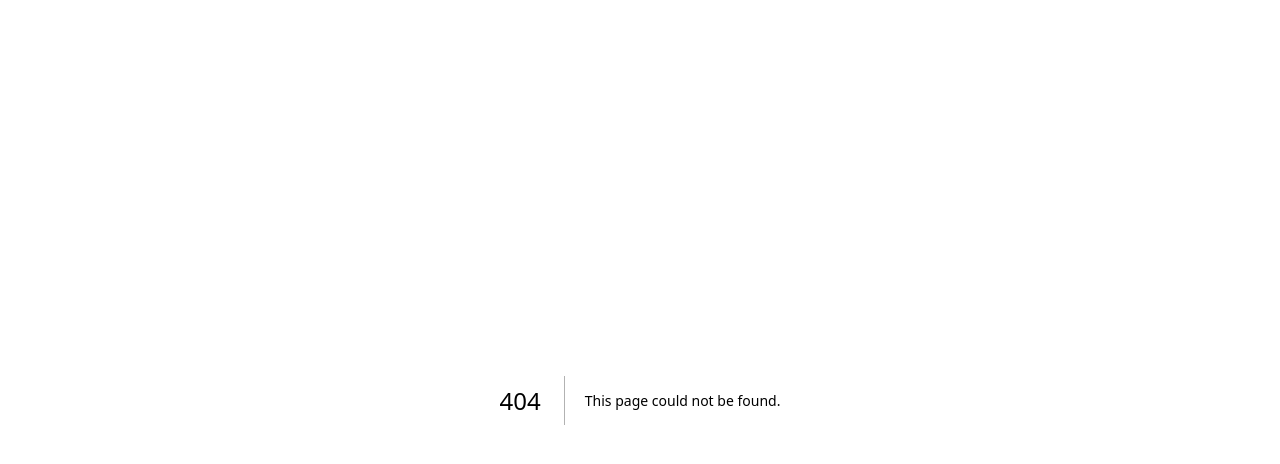
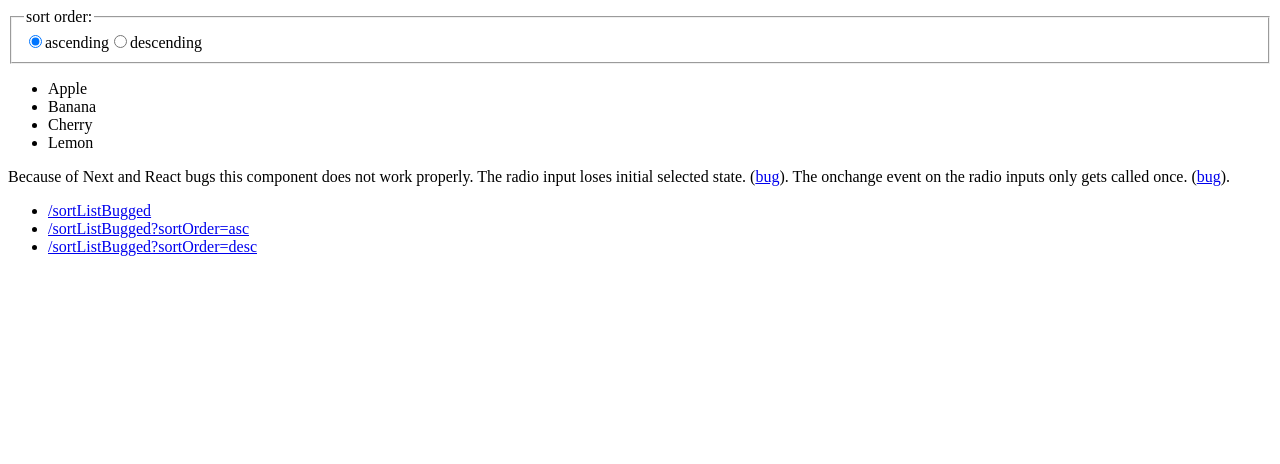
Before and after one commit to peterlidee/mocking-useRouter-useSearchParams-next-13, a Next.js app: page /sortListBugged in a window 1280 px wide. Before the commit this address had no page. Shown: the top 464 px of the page. Built offline with nearby package versions, Linux system fonts and the light colour scheme.

Commit message:
Added all project files

```diff
--- /dev/null
+++ b/app/sortListBugged/layout.tsx
@@ -0,0 +1,33 @@
+import Link from 'next/link';
+
+export default function layout({ children }: { children: React.ReactNode }) {
+  return (
+    <div>
+      {children}
+      <footer>
+        <p>
+          Because of Next and React bugs this component does not work properly.
+          The radio input loses initial selected state. (
+          <a href='https://github.com/vercel/next.js/issues/49499'>bug</a>). The
+          onchange event on the radio inputs only gets called once. (
+          <a href='https://github.com/facebook/react/issues/26876'>bug</a>).
+        </p>
+        <ul>
+          <li>
+            <Link href='/sortListBugged'>/sortListBugged</Link>
+          </li>
+          <li>
+            <Link href='/sortListBugged?sortOrder=asc'>
+              /sortListBugged?sortOrder=asc
+            </Link>
+          </li>
+          <li>
+            <Link href='/sortListBugged?sortOrder=desc'>
+              /sortListBugged?sortOrder=desc
+            </Link>
+          </li>
+        </ul>
+      </footer>
+    </div>
+  );
+}
--- /dev/null
+++ b/app/sortListBugged/page.tsx
@@ -0,0 +1,29 @@
+import { SortOrder } from '@/types/SortOrder';
+import isValidSortOrder from '@/lib/isValidSortOrder';
+import ListControlesRadios from '@/components/ListControlesRadios';
+import List from '@/components/List';
+
+const list = ['Banana', 'Apple', 'Lemon', 'Cherry'];
+
+type Props = {
+  searchParams: {
+    foo?: string;
+    sortOrder?: SortOrder;
+  };
+};
+
+export default function page({ searchParams }: Props) {
+  const sortOrderParam = searchParams.sortOrder;
+  let sortOrder: SortOrder = 'asc';
+  if ('sortOrder' in searchParams && sortOrderParam) {
+    if (isValidSortOrder(sortOrderParam)) {
+      sortOrder = sortOrderParam;
+    }
+  }
+  return (
+    <>
+      <ListControlesRadios />
+      <List sortOrder={sortOrder} list={list} />
+    </>
+  );
+}
--- /dev/null
+++ b/components/List.tsx
@@ -0,0 +1,22 @@
+import { SortOrder } from '@/types/SortOrder';
+
+type Props = {
+  list: string[];
+  sortOrder: SortOrder;
+};
+
+export default function List({ sortOrder, list }: Props) {
+  const sortedList = [...list].sort((a, b) => {
+    if (sortOrder === 'asc') {
+      return a > b ? 1 : -1;
+    }
+    return a < b ? 1 : -1;
+  });
+  return (
+    <ul>
+      {sortedList.map((item) => (
+        <li key={item}>{item}</li>
+      ))}
+    </ul>
+  );
+}
--- /dev/null
+++ b/components/ListControlesRadios.tsx
@@ -0,0 +1,33 @@
+'use client';
+
+import { SortOrder } from '@/types/SortOrder';
+import useSort from '@/hooks/useSort';
+
+export default function ListControles() {
+  const { sortOrder, handleSort } = useSort();
+  return (
+    <fieldset>
+      <legend>sort order:</legend>
+      <label>
+        <input
+          type='radio'
+          name='sortOrder'
+          value='asc'
+          checked={sortOrder === 'asc'}
+          onChange={(e) => handleSort(e.target.value as SortOrder)}
+        />
+        ascending
+      </label>
+      <label>
+        <input
+          type='radio'
+          name='sortOrder'
+          value='desc'
+          checked={sortOrder === 'desc'}
+          onChange={(e) => handleSort(e.target.value as SortOrder)}
+        />
+        descending
+      </label>
+    </fieldset>
+  );
+}
--- /dev/null
+++ b/hooks/useSort.ts
@@ -0,0 +1,26 @@
+import isValidSortOrder from '@/lib/isValidSortOrder';
+import { SortOrder } from '@/types/SortOrder';
+import { usePathname, useRouter, useSearchParams } from 'next/navigation';
+
+export default function useSort() {
+  const params = useSearchParams();
+  const sortOrderParam = params.get('sortOrder');
+  const pathname = usePathname();
+  const router = useRouter();
+
+  let sortOrder: SortOrder = 'asc';
+  // type narrow
+  if (params.has('sortOrder') && sortOrderParam) {
+    if (isValidSortOrder(sortOrderParam)) {
+      sortOrder = sortOrderParam;
+    }
+  }
+
+  const handleSort = (value: SortOrder) => {
+    const newParams = new URLSearchParams(params.toString());
+    newParams.set('sortOrder', value);
+    router.push(`${pathname}?${newParams.toString()}`);
+  };
+
+  return { sortOrder, handleSort };
+}
--- /dev/null
+++ b/lib/isValidSortOrder.ts
@@ -0,0 +1,8 @@
+import { SortOrder } from '@/types/SortOrder';
+
+// type predicate
+// checks if value is valid SortBy type
+export default function isValidSortOrder(value: string): value is SortOrder {
+  const validOptions: [SortOrder, SortOrder] = ['asc', 'desc'];
+  return validOptions.includes(value as SortOrder);
+}
--- /dev/null
+++ b/types/SortOrder.d.ts
@@ -0,0 +1 @@
+export type SortOrder = 'asc' | 'desc';
```
Also changed, not shown: app/page.tsx (+14 -1 lines), app/sortList/layout.tsx (added, +24 -0 lines), app/sortList/page.tsx (added, +29 -0 lines), components/ListControlesButtons.tsx (added, +16 -0 lines).
